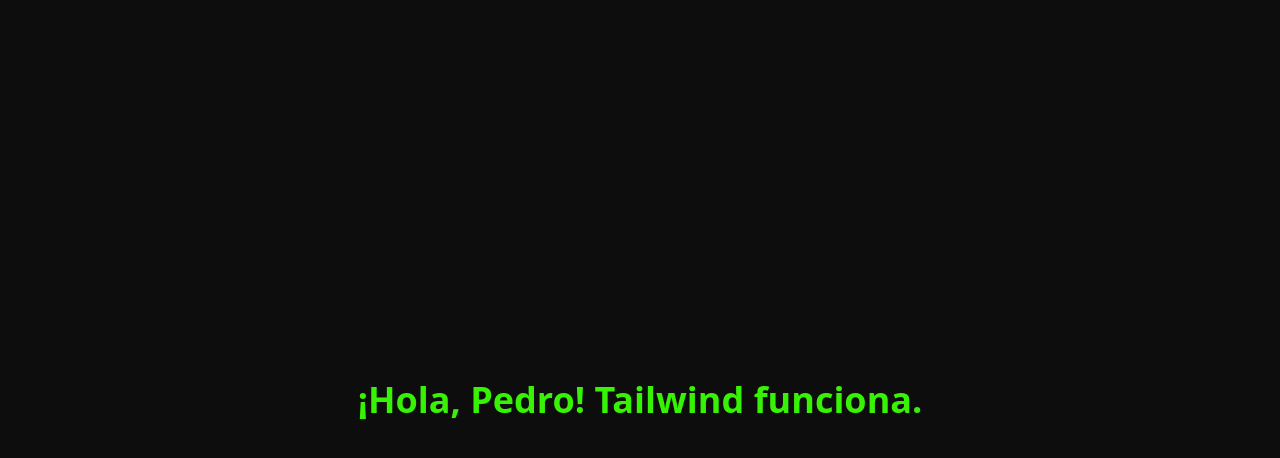
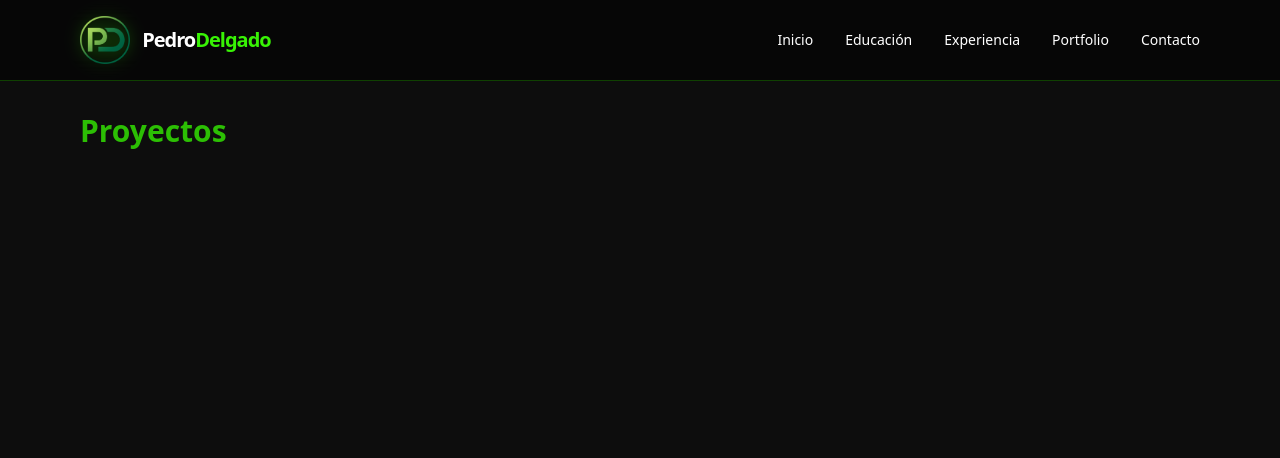
Before and after one commit to PedroDelgado4/portfolio, a Vue app in the folder portfolio/: page /portfolio in a window 1280 px wide. Shown: the top 458 px of the page. Built offline with nearby package versions, Linux system fonts and the light colour scheme.

Commit message:
Index with router setting up

```diff
--- a/portfolio/src/App.vue
+++ b/portfolio/src/App.vue
@@ -1,5 +1,56 @@
 <template>
-  <div class="min-h-screen bg-fondo-oscuro text-white flex items-center justify-center">
-    <h1 class="text-4xl text-verde-neon font-bold">¡Hola, Pedro! Tailwind funciona.</h1>
+  <div class="min-h-screen bg-fondo-oscuro text-white font-sans selection:bg-verde-neon selection:text-black">
+
+    <header class="border-b border-verde-oscuro bg-black/50 backdrop-blur-md sticky top-0 z-50">
+      <nav class="max-w-6xl mx-auto px-4 py-4 flex justify-between items-center">
+
+        <div class="flex items-center gap-3 flex-shrink-0">
+
+          <router-link to="/">
+            <img
+              src="/logo.png"
+              alt="Logo Pedro Delgado"
+              class="h-12 w-auto object-contain drop-shadow-[0_0_8px_rgba(56,242,5,0.4)] transition-transform duration-300 hover:scale-105 hover:drop-shadow-[0_0_12px_rgba(56,242,5,0.8)]"
+            />
+          </router-link>
+
+          <div class="text-xl font-bold tracking-tighter">
+            <span class="text-white">Pedro</span><span class="text-verde-neon">Delgado</span>
+          </div>
+
+        </div>
+
+
+        <ul class="hidden md:flex space-x-8 text-sm font-medium">
+          <li><router-link to="/" class="hover:text-verde-neon transition-colors duration-300">Inicio</router-link></li>
+          <li><router-link to="/educacion" class="hover:text-verde-neon transition-colors duration-300">Educación</router-link></li>
+          <li><router-link to="/experiencia" class="hover:text-verde-neon transition-colors duration-300">Experiencia</router-link></li>
+          <li><router-link to="/portfolio" class="hover:text-verde-neon transition-colors duration-300">Portfolio</router-link></li>
+          <li><router-link to="/contacto" class="hover:text-verde-neon transition-colors duration-300">Contacto</router-link></li>
+        </ul>
+      </nav>
+    </header>
+
+    <main class="max-w-6xl mx-auto px-4 py-8">
+      <router-view v-slot="{ Component }">
+        <transition name="fade" mode="out-in">
+          <component :is="Component" />
+        </transition>
+      </router-view>
+    </main>
+
   </div>
 </template>
+
+<style scoped>
+/* Clases personalizadas solo para este componente (animación de transición entre páginas) */
+.fade-enter-active,
+.fade-leave-active {
+  transition: opacity 0.3s ease;
+}
+
+.fade-enter-from,
+.fade-leave-to {
+  opacity: 0;
+}
+</style>
--- /dev/null
+++ b/portfolio/src/data/portfolio.js
@@ -0,0 +1,24 @@
+export const portfolioData = {
+    personal: {
+        name: "Pedro Delgado",
+        role: "Full Stack Developer",
+        location: "Sevilla, España",
+        photo: "https://via.placeholder.com/150",
+        about: "Soy un desarrollador apasionado por crear soluciones eficientes. Me encanta aprender nuevas tecnologías y aplicar mis conocimientos en proyectos desafiantes...",
+        email: "fpedrodelgadoduran@gmail.com",
+        linkedin: "https://www.linkedin.com/in/pedro-delgado-duran/",
+        github: "https://github.com/PedroDelgado4"
+    },
+    skills:[
+        "Python", "Vue.js", "JavaScript", "Tailwind CSS", "HTML", "CSS", "Git"
+    ],
+    education: [
+
+    ],
+    experience: [
+
+    ],
+    projects: [
+
+    ]
+}
--- a/portfolio/src/router/index.js
+++ b/portfolio/src/router/index.js
@@ -2,7 +2,33 @@
 
 const router = createRouter({
   history: createWebHistory(import.meta.env.BASE_URL),
-  routes: [],
+  routes: [
+    {
+      path: '/',
+      name: 'inicio',
+      component: () => import('../views/InicioView.vue')
+    },
+    {
+      path: '/educacion',
+      name: 'educacion',
+      component: () => import('../views/EducacionView.vue')
+    },
+    {
+      path: '/experiencia',
+      name: 'experiencia',
+      component: () => import('../views/ExperienciaView.vue')
+    },
+    {
+      path: '/portfolio',
+      name: 'portfolio',
+      component: () => import('../views/PortfolioView.vue')
+    },
+    {
+      path: '/contacto',
+      name: 'contacto',
+      component: () => import('../views/ContactoView.vue')
+    }
+  ],
 })
 
 export default router
--- /dev/null
+++ b/portfolio/src/views/ContactoView.vue
@@ -0,0 +1,5 @@
+<template>
+  <div class="fade-in">
+    <h2 class="text-3xl font-bold text-verde-claro">Contacto</h2>
+  </div>
+</template>
--- /dev/null
+++ b/portfolio/src/views/EducacionView.vue
@@ -0,0 +1,5 @@
+<template>
+  <div class="fade-in">
+    <h2 class="text-3xl font-bold text-verde-claro">Educación</h2>
+  </div>
+</template>
--- /dev/null
+++ b/portfolio/src/views/ExperienciaView.vue
@@ -0,0 +1,5 @@
+<template>
+  <div class="fade-in">
+    <h2 class="text-3xl font-bold text-verde-claro">Experiencia</h2>
+  </div>
+</template>
--- /dev/null
+++ b/portfolio/src/views/InicioView.vue
@@ -0,0 +1,5 @@
+<template>
+  <div class="fade-in">
+    <h2 class="text-3xl font-bold text-verde-claro">Inicio</h2>
+  </div>
+</template>
--- /dev/null
+++ b/portfolio/src/views/PortfolioView.vue
@@ -0,0 +1,5 @@
+<template>
+  <div class="fade-in">
+    <h2 class="text-3xl font-bold text-verde-claro">Proyectos</h2>
+  </div>
+</template>
```
Also changed, not shown: portfolio/public/logo.png (added).
